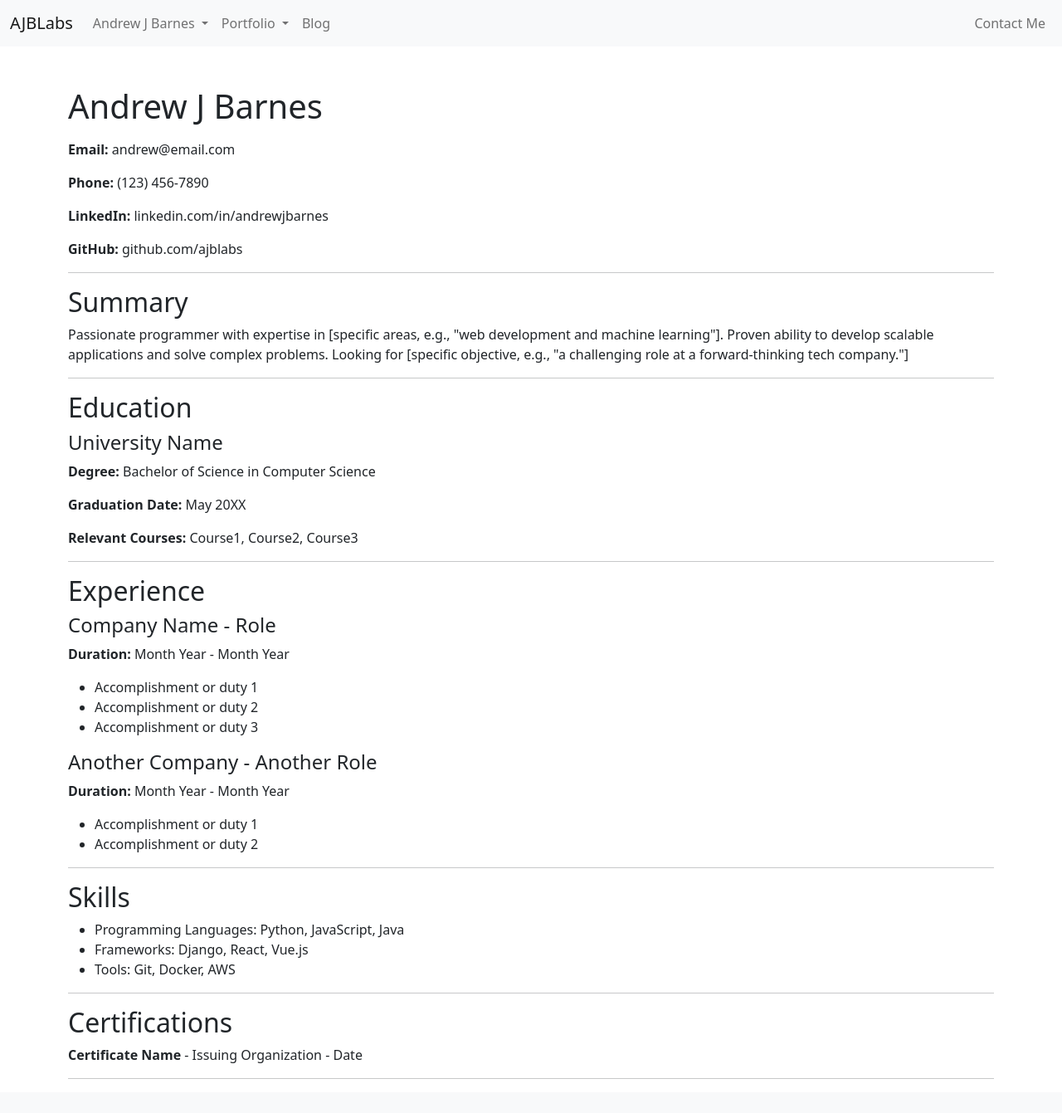
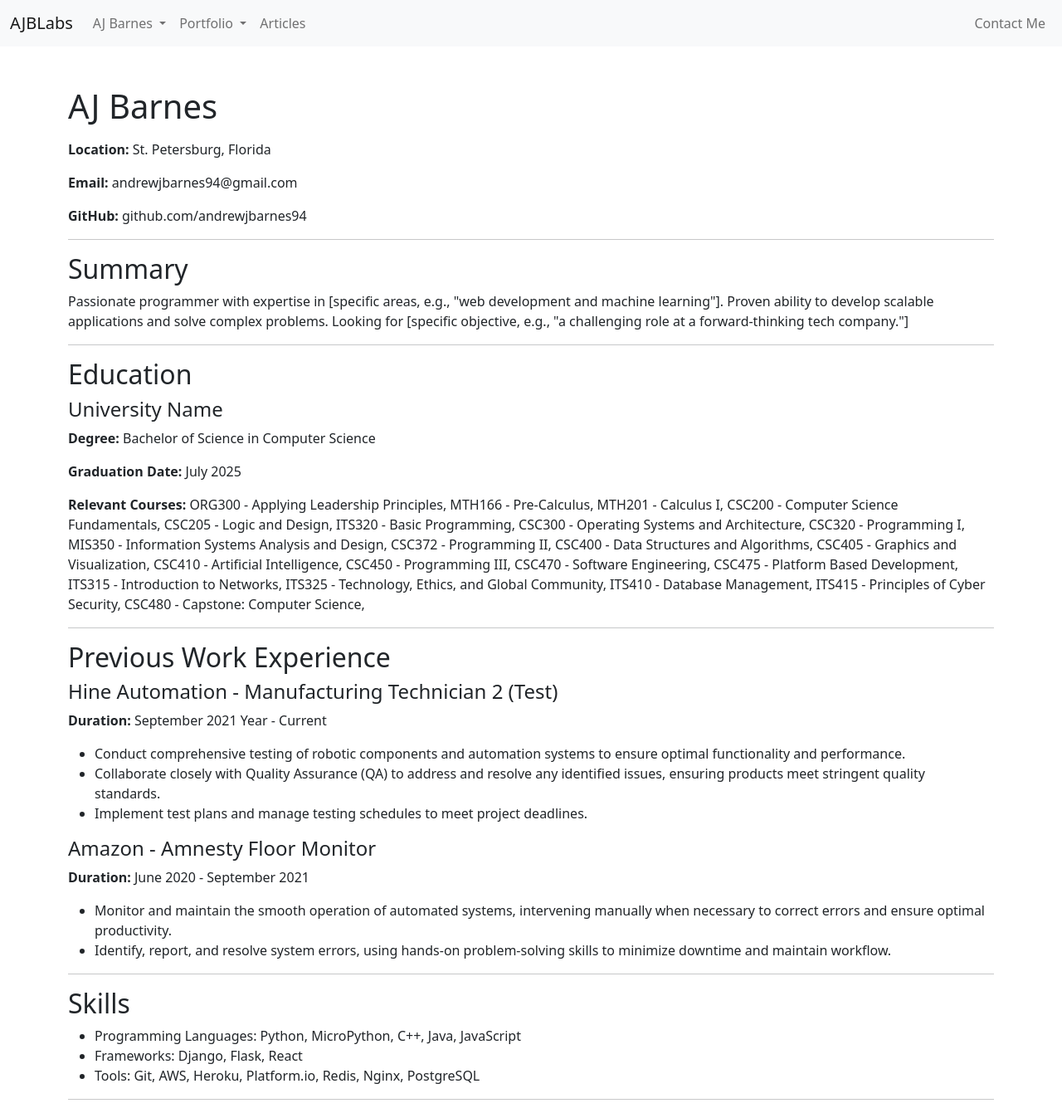
Before and after one commit to AndrewJBarnes94/AJBLabs, a Django app: page /resume/ in a window 1280 px wide. Shown: the whole page at 83% size. Before the commit the page ends 1300 px from the top, so only its background shows below. Run offline with Django 4.2, Linux system fonts and the light colour scheme; data that the repository does not hold is empty.

Commit message:
populating static website text

```diff
--- a/AJBLabs/settings.py
+++ b/AJBLabs/settings.py
@@ -24,7 +24,7 @@ BASE_DIR = Path(__file__).resolve().parent.parent
 SECRET_KEY = 'django-insecure-p3eue)3n$uwys+7fbkzk)pzh8ac2ce5#_fp7hsg&la*)l@5444'
 
 # SECURITY WARNING: don't run with debug turned on in production!
-DEBUG = False
+DEBUG = True
 
 ALLOWED_HOSTS = ['127.0.0.1', '.herokuapp.com', 'localhost']
 
--- a/core/templates/about_me.html
+++ b/core/templates/about_me.html
@@ -13,13 +13,13 @@
         <div class="col-md-8">
             <h1>About Me</h1>
             <p>
-                Hi! I'm [Your Name], a passionate software developer based in [Your Location]. With over [X years] of experience in [specific field or languages, e.g., "web development using Django and React"], I love building intuitive, dynamic applications and websites.
+                Hi! I'm AJ Barnes, a passionate software developer based in St. Petersburg, Florida. I love building intuitive and dynamic embedded systems, applications, and websites.
             </p>
             <p>
-                I graduated from [Your University/College] with a degree in [Your Degree, e.g., "Computer Science"]. Since then, I've worked with companies such as [Company A] and [Company B], and I've been a part of projects like [Project X] and [Project Y].
+                I am currently attending Colorado State University Global with a Bachelors of Science degree in Computer Science with plans to graduate in July 2025.
             </p>
             <p>
-                When I'm not coding, you can find me [some personal hobbies or interests, e.g., "hiking in the mountains, reading sci-fi novels, or experimenting with photography"].
+                When I'm not programming, I read non-fiction, attend college online, kayak, and ride my skateboard.
             </p>
             <p>Feel free to <a href="{% url 'contact_me' %}">reach out</a> if you'd like to connect!</p>
         </div>
--- a/core/templates/base.html
+++ b/core/templates/base.html
@@ -47,7 +47,7 @@
             <ul class="navbar-nav me-auto mb-2 mb-lg-0">
                 <li class="nav-item dropdown">
                     <a class="nav-link dropdown-toggle" href="#" id="navbarDropdown" role="button" data-bs-toggle="dropdown" aria-expanded="false">
-                      Andrew J Barnes
+                      AJ Barnes
                     </a>
                     <ul class="dropdown-menu" aria-labelledby="navbarDropdown">
                       <li><a class="dropdown-item" href="{% url 'resume' %}">Resume</a></li>
@@ -72,7 +72,7 @@
                     </ul>
                 </li>
                 <li class="nav-item">
-                  <a class="nav-link" href="{% url 'blog' %}">Blog</a>
+                  <a class="nav-link" href="{% url 'articles' %}">Articles</a>
               </li>
             </ul>
 
--- a/core/templates/resume.html
+++ b/core/templates/resume.html
@@ -3,11 +3,10 @@
 {% block content %}
     <div class="container mt-5">
         <!-- Contact Information -->
-        <h1 class="mb-3">Andrew J Barnes</h1>
-        <p><strong>Email:</strong> andrew@email.com</p>
-        <p><strong>Phone:</strong> (123) 456-7890</p>
-        <p><strong>LinkedIn:</strong> linkedin.com/in/andrewjbarnes</p>
-        <p><strong>GitHub:</strong> github.com/ajblabs</p>
+        <h1 class="mb-3">AJ Barnes</h1>
+        <p><strong>Location:</strong> St. Petersburg, Florida</p>
+        <p><strong>Email:</strong> andrewjbarnes94@gmail.com</p>
+        <p><strong>GitHub:</strong> github.com/andrewjbarnes94</p>
         <hr>
 
         <!-- Summary -->
@@ -19,45 +18,79 @@
         <h2>Education</h2>
         <h4>University Name</h4>
         <p><strong>Degree:</strong> Bachelor of Science in Computer Science</p>
-        <p><strong>Graduation Date:</strong> May 20XX</p>
-        <p><strong>Relevant Courses:</strong> Course1, Course2, Course3</p>
+        <p><strong>Graduation Date:</strong> July 2025</p>
+        <p>
+            <strong>Relevant Courses:</strong>
+            ORG300 - Applying Leadership Principles,
+
+            MTH166 - Pre-Calculus,
+
+            MTH201 - Calculus I,
+
+            CSC200 - Computer Science Fundamentals,
+
+            CSC205 - Logic and Design,
+
+            ITS320 - Basic Programming,
+
+            CSC300 - Operating Systems and Architecture,
+
+            CSC320 - Programming I,
+
+            MIS350 - Information Systems Analysis and Design,
+
+            CSC372 - Programming II,
+
+            CSC400 - Data Structures and Algorithms,
+
+            CSC405 - Graphics and Visualization,
+
+            CSC410 - Artificial Intelligence,
+
+            CSC450 - Programming III,
+
+            CSC470 - Software Engineering,
+
+            CSC475 - Platform Based Development,
+
+            ITS315 - Introduction to Networks,
+
+            ITS325 - Technology, Ethics, and Global Community,
+
+            ITS410 - Database Management,
+
+            ITS415 - Principles of Cyber Security,
+
+            CSC480 - Capstone: Computer Science,
+        </p>
         <hr>
 
         <!-- Experience -->
-        <h2>Experience</h2>
-        <h4>Company Name - Role</h4>
-        <p><strong>Duration:</strong> Month Year - Month Year</p>
+        <h2>Previous Work Experience</h2>
+        <h4>Hine Automation - Manufacturing Technician 2 (Test)</h4>
+        <p><strong>Duration:</strong> September 2021 Year - Current</p>
         <ul>
-            <li>Accomplishment or duty 1</li>
-            <li>Accomplishment or duty 2</li>
-            <li>Accomplishment or duty 3</li>
+            <li>Conduct comprehensive testing of robotic components and automation systems to ensure optimal functionality and performance.</li>
+            <li>Collaborate closely with Quality Assurance (QA) to address and resolve any identified issues, ensuring products meet stringent quality standards.</li>
+            <li>Implement test plans and manage testing schedules to meet project deadlines.</li>
         </ul>
 
-        <h4>Another Company - Another Role</h4>
-        <p><strong>Duration:</strong> Month Year - Month Year</p>
+        <h4>Amazon - Amnesty Floor Monitor</h4>
+        <p><strong>Duration:</strong> June 2020 - September 2021</p>
         <ul>
-            <li>Accomplishment or duty 1</li>
-            <li>Accomplishment or duty 2</li>
+            <li>Monitor and maintain the smooth operation of automated systems, intervening manually when necessary to correct errors and ensure optimal productivity.</li>
+            <li>Identify, report, and resolve system errors, using hands-on problem-solving skills to minimize downtime and maintain workflow.</li>
         </ul>
         <hr>
 
         <!-- Skills -->
         <h2>Skills</h2>
         <ul>
-            <li>Programming Languages: Python, JavaScript, Java</li>
-            <li>Frameworks: Django, React, Vue.js</li>
-            <li>Tools: Git, Docker, AWS</li>
+            <li>Programming Languages: Python, MicroPython, C++, Java, JavaScript</li>
+            <li>Frameworks: Django, Flask, React</li>
+            <li>Tools: Git, AWS, Heroku, Platform.io, Redis, Nginx, PostgreSQL</li>
             <!-- Add other skills as needed -->
         </ul>
         <hr>
-
-        <!-- Certifications or Projects (if applicable) -->
-        <h2>Certifications</h2>
-        <p><strong>Certificate Name</strong> - Issuing Organization - Date</p>
-        <!-- Repeat for other certificates -->
-        <hr>
-
-        <!-- Languages, Hobbies, or other sections can be added here -->
-
     </div>
 {% endblock %}
--- a/core/urls.py
+++ b/core/urls.py
@@ -22,7 +22,7 @@ from django.conf.urls.static import static
 
 urlpatterns = [
     path('', views.home, name='home'),
-    path('blog/', views.blog, name='blog'),
+    path('articles/', views.articles, name='articles'),
     path('resume/', views.resume, name='resume'),
     path('about-me/', views.about_me, name='about_me'),
     path('contact_me/', views.contact_me, name='contact_me'),
--- a/core/views.py
+++ b/core/views.py
@@ -17,9 +17,9 @@ class PostDetailView(DetailView):
 def home(requests):
     return render(requests, 'home.html', {})
 
-def blog(request, pk=None):
+def articles(request, pk=None):
     posts = Post.objects.all()
-    return render(request, 'blog.html', {'posts': posts})
+    return render(request, 'articles.html', {'posts': posts})
 
 def resume(requests):
     return render(requests, "resume.html", {})
```
Also changed, not shown: core/templates/home.html (+4 -4 lines), core/templates/articles.html (renamed from core/templates/blog.html).
